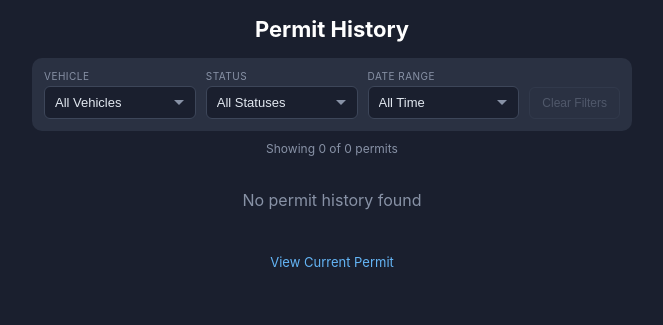
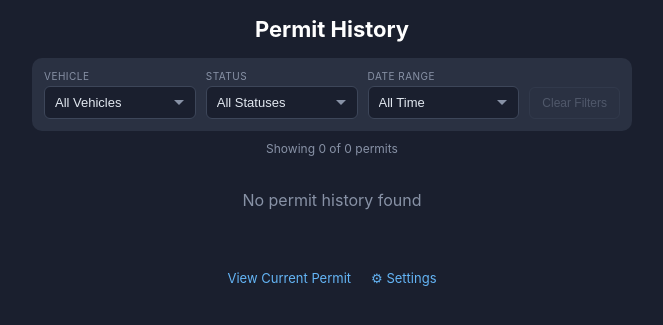
Before and after one commit to VisTechProjects/Toronto-Parking-Pass-Buyer, a PHP site: page /history/index.php in a window 1280 px wide. Shown: the top 325 px of the page, without its empty margins (308-971 px from the left). Run offline with PHP 8.4, Linux system fonts and the light colour scheme.

Commit message:
Add settings link to history page, hide scheduled if autobuyer off
- Add settings gear icon link to history page
- Only show scheduled permit if autobuyer is enabled

```diff
--- a/web/history/index.php
+++ b/web/history/index.php
@@ -2,11 +2,19 @@
 $historyFile = '/home/admin/Toronto-Parking-Pass-Buyer/permits_history.json';
 $carsFile = '/home/admin/Toronto-Parking-Pass-Buyer/config/info_cars.json';
 $permitFile = '/home/admin/Toronto-Parking-Pass-Buyer/permit.json';
+$settingsFile = '/home/admin/Toronto-Parking-Pass-Buyer/config/settings.json';
 
 $permits = [];
 if (file_exists($historyFile)) {
     $permits = json_decode(file_get_contents($historyFile), true) ?: [];
 }
+
+// Load settings to check if autobuyer is enabled
+$settings = [];
+if (file_exists($settingsFile)) {
+    $settings = json_decode(file_get_contents($settingsFile), true) ?: [];
+}
+$autobuyerEnabled = $settings['autobuyer']['enabled'] ?? true;
 
 // Load current permit to calculate next scheduled
 $currentPermit = null;
@@ -74,9 +82,9 @@ function getPermitStatus($validFrom, $validTo) {
     }
 }
 
-// Calculate next scheduled permit based on current permit expiry
+// Calculate next scheduled permit based on current permit expiry (only if autobuyer enabled)
 $scheduledPermit = null;
-if ($currentPermit && isset($currentPermit['validTo'])) {
+if ($autobuyerEnabled && $currentPermit && isset($currentPermit['validTo'])) {
     $currentExpiry = parseDate($currentPermit['validTo']);
     if ($currentExpiry) {
         // Next permit starts day after current expires
@@ -461,7 +469,10 @@ $permits = array_reverse($permits);
         </div>
 
         <div class="no-results" id="noResults">No permits match your filters</div>
-        <a href="/parking/" class="back-link">View Current Permit</a>
+        <div style="display: flex; justify-content: center; gap: 20px; margin-top: 16px;">
+            <a href="/parking/" class="back-link">View Current Permit</a>
+            <a href="/parking/settings/" class="back-link" title="Settings">&#9881; Settings</a>
+        </div>
     </div>
 
     <script>
```
